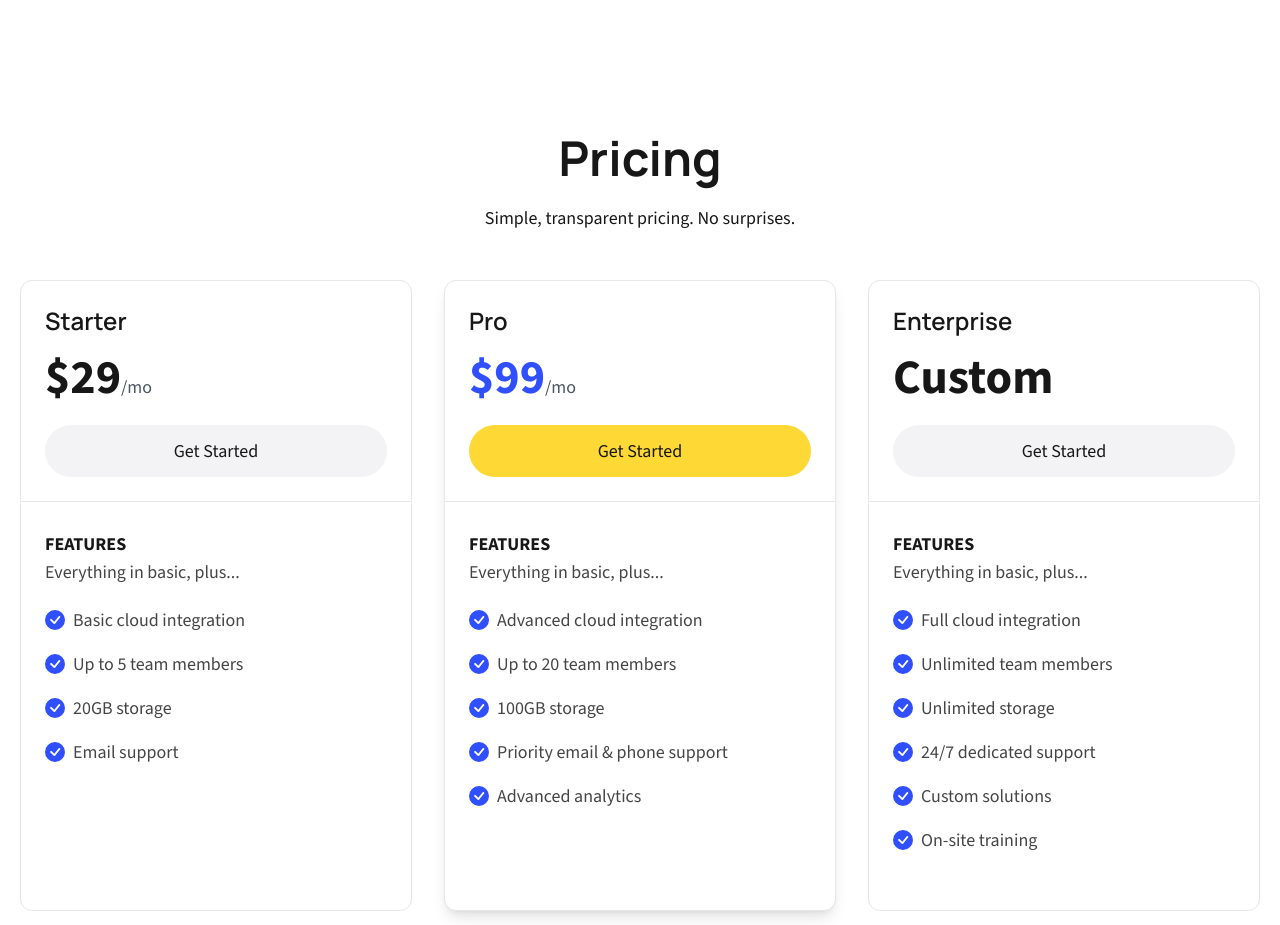
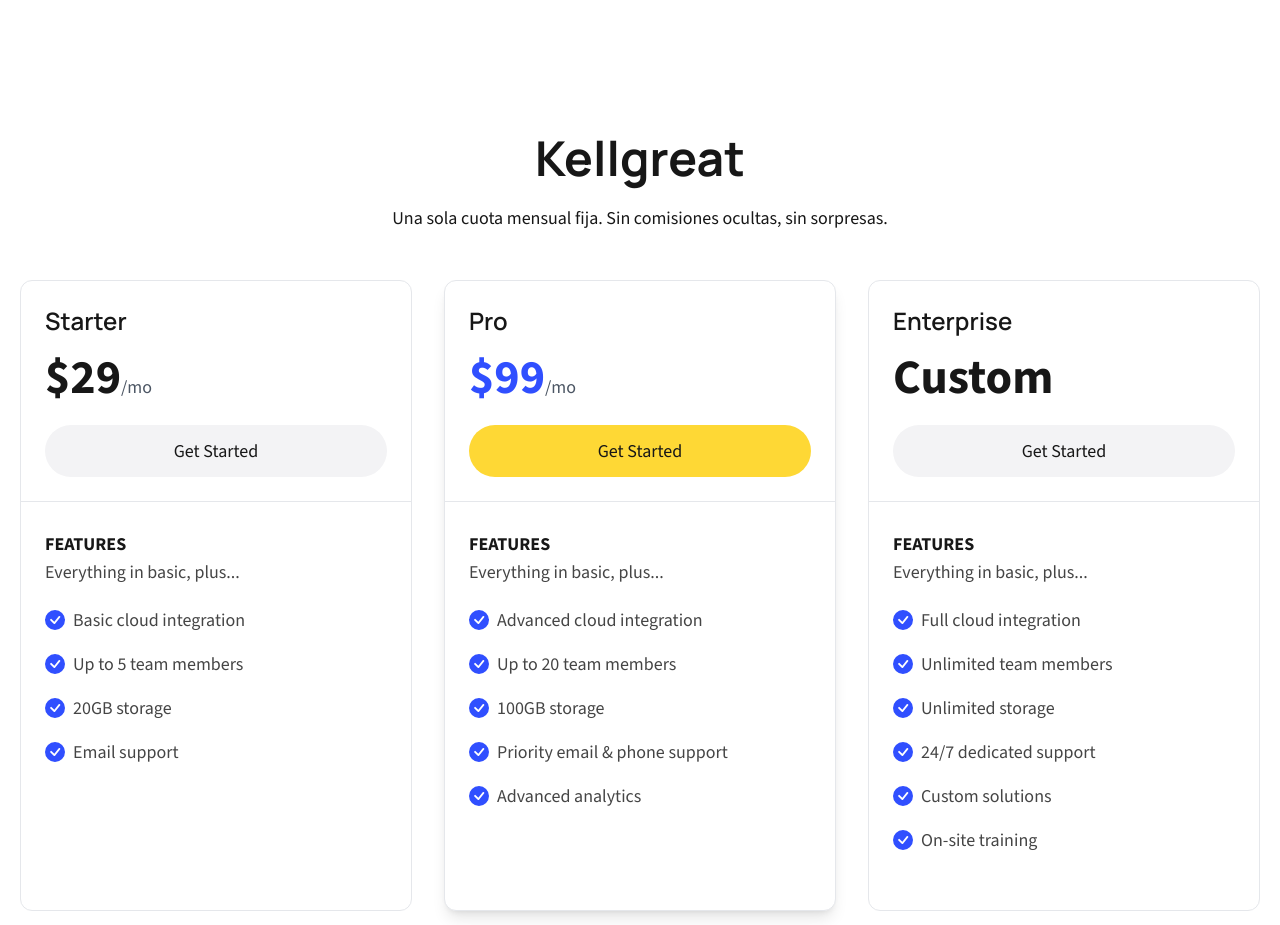
Before and after one commit to kelvingarciagarcia952-dotcom/finwise-saas-landing-page, a Next.js app: page / in a window 1280 px wide. Shown: the part 3700-4625 px from the top of the page. Built offline with nearby package versions, Linux system fonts and the light colour scheme.

Commit message:
Update page.tsx

```diff
--- a/src/app/page.tsx
+++ b/src/app/page.tsx
@@ -19,8 +19,8 @@
 
         <Section
           id="pricing"
-          title="Pricing"
-          description="Simple, transparent pricing. No surprises."
+          title="Kellgreat"
+          description="Una sola cuota mensual fija. Sin comisiones ocultas, sin sorpresas."
         >
           <Pricing />
         </Section>
```
